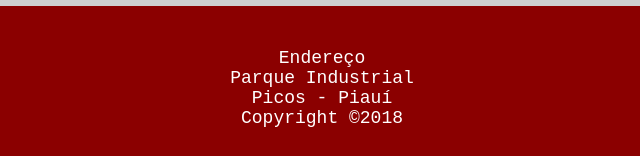
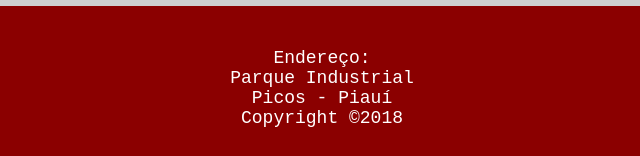
Before and after one commit to ifpi-picos/curriculo-html-e-css-liniker99, a plain HTML site: page index.html in a window 1280 px wide. Shown: the part 729-885 px from the top of the page, 338-978 px from the left. Drawn offline with Linux system fonts and the light colour scheme.

Commit message:
outras alterações 2

```diff
--- a/index.html
+++ b/index.html
@@ -91,7 +91,7 @@
             </div>
 
             <div class="endereco">
-                Endereço
+                Endereço:
                 <br/> Parque Industrial
                 <br/> Picos - Piauí
                 <br/>Copyright &copy;2018
```
